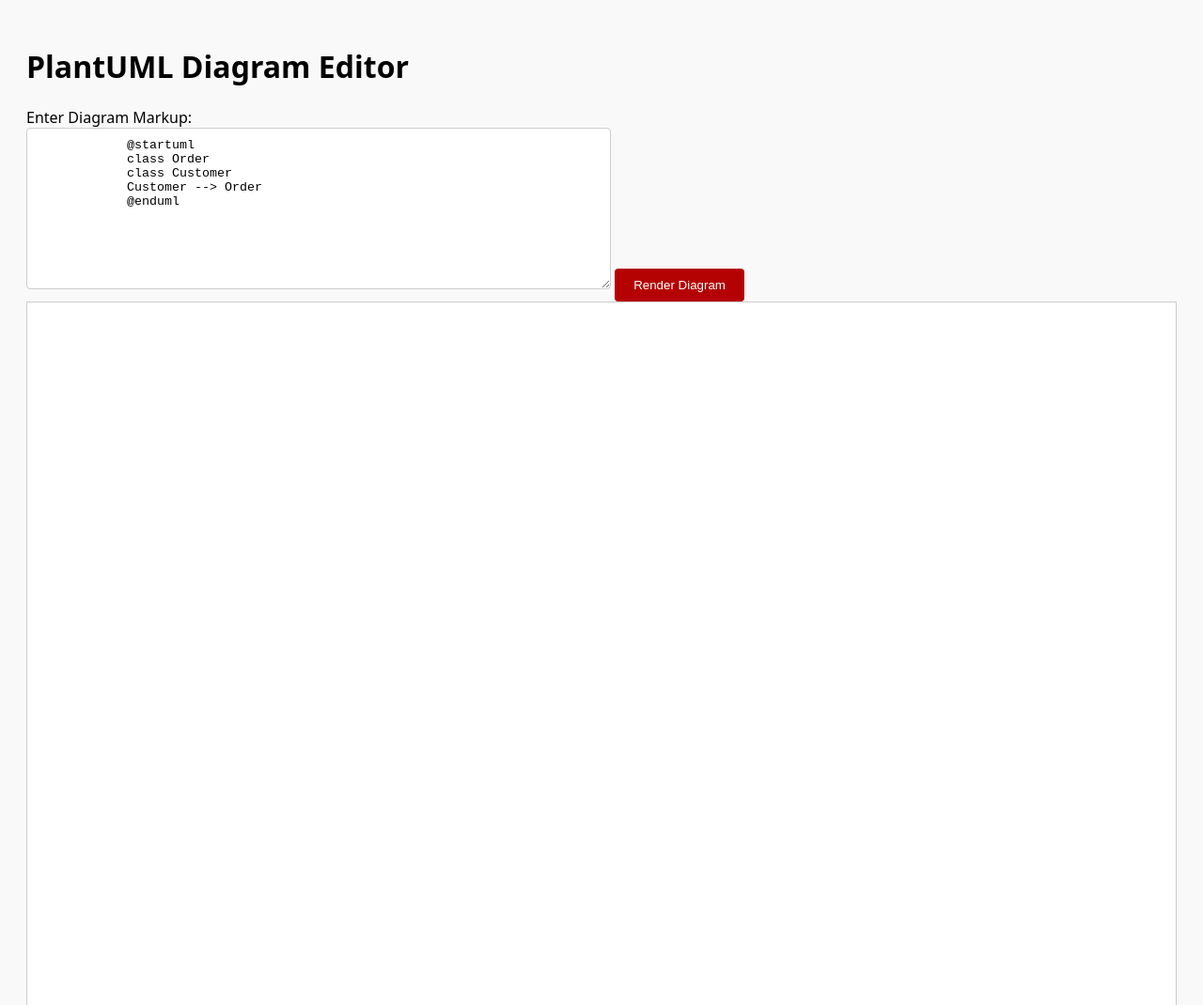
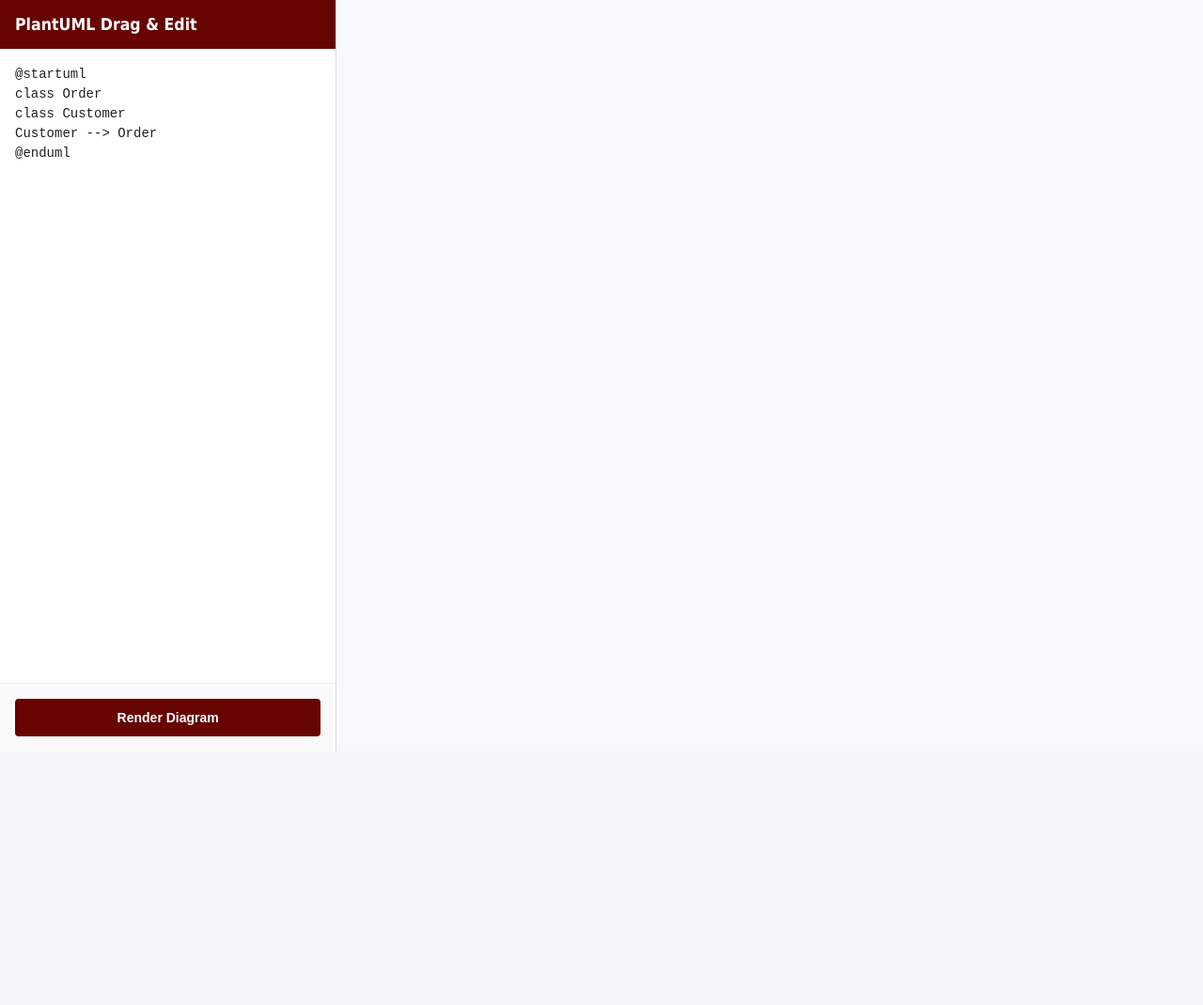
Before and after one commit to Chetoh16/plantuml-drag-and-edit, a website: page public/index.html in a window 1280 px wide. Shown: the top 1070 px of the page at 94% size. After the commit the page ends 800 px from the top, so only its background shows below. Drawn offline with Linux system fonts and the light colour scheme.

Commit message:
feat: new ui

```diff
--- a/public/index.html
+++ b/public/index.html
@@ -7,21 +7,28 @@
     <link rel="stylesheet" href="styles.css" />
 </head>
 <body>
-        <h1>PlantUML Diagram Editor</h1>
+    <div class="app-container">
 
-        <label for="code">Enter Diagram Markup:</label><br />
-        <textarea id="code" rows="10" placeholder="Type PlantUML code here...">
-            @startuml
+        <!-- Left Sidebar Column -->
+        <div class="editor-column">
+            <div class="editor-header">
+                <h2>PlantUML Drag & Edit</h2>
+            </div>
+
+            <textarea id="code" placeholder="Type PlantUML code here...">@startuml
 class Order
 class Customer
 Customer --> Order
-            @enduml
-        </textarea>
+@enduml</textarea>
 
+            <div class="editor-footer">
                 <button id="renderBtn" type="button">Render Diagram</button>
+            </div>
+        </div>
 
-        <!-- Area to Display the svg-->
-        <div id="svgHost"></div>
+        <!-- Right Diagram Dragging Area-->
+        <div id="svgHost" class="diagram-column"></div>
+    </div>
 
     <script src="app.js"></script>
 </body>
--- a/public/styles.css
+++ b/public/styles.css
@@ -1,54 +1,107 @@
-body {
-  font-family: system-ui, -apple-system, sans-serif;
-  padding: 20px;
-  background-color: #f9f9f9;
+* {
+  box-sizing: border-box;
+  margin: 0;
+  padding: 0;
 }
 
-textarea {
+html, body {
+  height: 100%;
   width: 100%;
-  max-width: 600px;
-  font-family: monospace;
-  padding: 10px;
-  border: 1px solid #ccc;
-  border-radius: 4px;
+  overflow: hidden;
+  font-family: Tahoma, Cambria, "Times New Roman", Times, serif;
+  background-color: #f4f5f7;
 }
 
-button {
-  padding: 10px 20px;
-  background-color: #b40202;
+/* Parent container filling the entire screen */
+.app-container {
+  display: flex;
+  width: 100vw;
+  height: 100vh;
+}
+
+/* Left Sidebar - Editor Column */
+.editor-column {
+  width: 28%;
+  min-width: 280px;
+  max-width: 450px;
+  height: 100%;
+  display: flex;
+  flex-direction: column;
+  background-color: #ffffff;
+  border-right: 1px solid #dcdcdc;
+  box-shadow: 2px 0 8px rgba(0, 0, 0, 0.05);
+}
+
+.editor-header {
+  padding: 16px;
+  border-bottom: 1px solid #eee;
+  background-color: rgb(102, 4, 1);
+}
+
+.editor-header h2 {
+  font-size: 1.1rem;
+  color: #fffdfd;
+}
+
+/* Code Input */
+#code {
+  flex: 1;
+  width: 100%;
+  padding: 16px;
+  border: none;
+  outline: none;
+  resize: none;
+  font-family: "Courier New", Courier, monospace;
+  font-size: 14px;
+  line-height: 1.5;
+  color: #1c2024;
+  background-color: #ffffff;
+}
+
+/* Footer holding the render button */
+.editor-footer {
+  padding: 16px;
+  border-top: 1px solid #eee;
+  background-color: #fafafa;
+}
+
+#renderBtn {
+  width: 100%;
+  padding: 12px;
+  background-color: rgb(102, 4, 1);
   color: white;
+  font-size: 14px;
+  font-weight: 600;
   border: none;
   border-radius: 4px;
   cursor: pointer;
-  margin-top: 10px;
+  transition: background-color 0.2s ease;
 }
 
-button:hover {
-  background-color: #d68100;
+#renderBtn:hover {
+  background-color: rgb(212, 11, 4);
 }
 
-#svgHost {
-    width: 100%;
-    height: 750px;
-    background-color: #ffffff;
-    border: 1px solid #ccc;
-    box-sizing: border-box;
-    overflow: auto; /* Allows panning/scrolling if diagram is very wide */
-    position: relative;
+/* Right Column - Diagram Space */
+.diagram-column {
+  flex: 1;
+  height: 100%;
+  position: relative;
+  overflow: auto;
+  background-color: #f8f9fa;
 }
 
-#svgHost svg {
-    display: block;
-
-    /* this stretches the nodes*/
-    /* min-width: 100%;
-    min-height: 100%; */
+/* SVG Styling */
+.diagram-column svg {
+  display: block;
+  cursor: default;
 }
 
+/* Cursor indicator for draggable elements */
 .pu-node {
   cursor: grab;
 }
 
-.pu-node:active {
+.pu-node.dragging {
   cursor: grabbing;
 }
```
Lines whose indentation alone changed are shown as unchanged.
